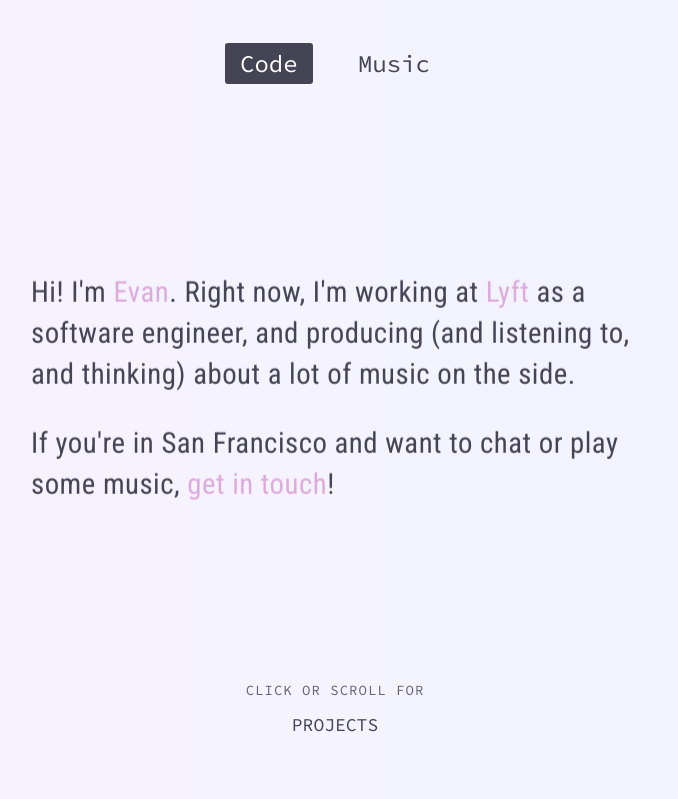
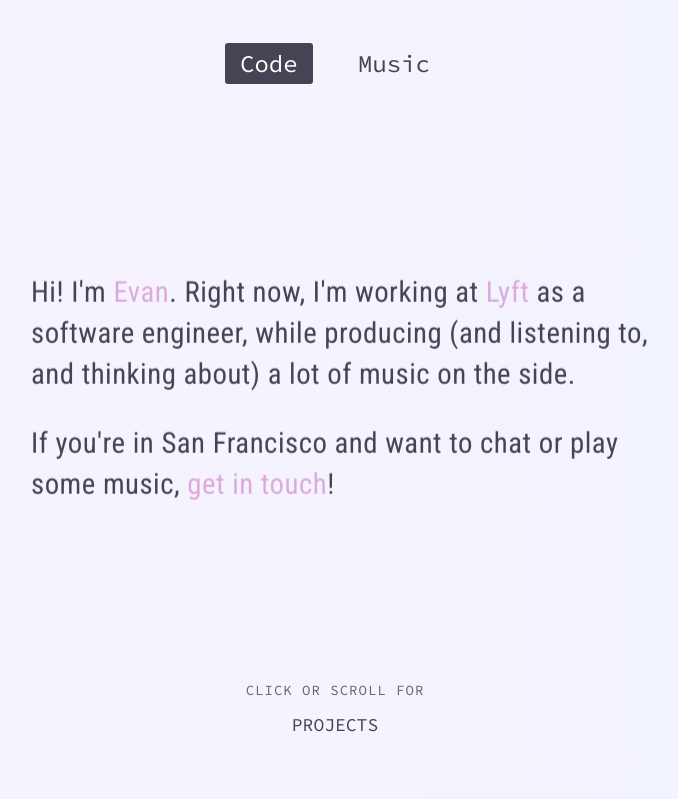
Before and after one commit to evantarrh/evantarrh.github.io, a web app: file index.html in a window 1280 px wide. Shown: the top 799 px of the page, without its empty margins (305-983 px from the left). Run offline with its HTML, style and script files only (its server is not run), Linux system fonts and the light colour scheme; some libraries are stand-ins or nearby versions.

Commit message:
better copy

```diff
--- a/index.html
+++ b/index.html
@@ -60,7 +60,7 @@
         <a class="music" href="https://soundcloud.com/evantarrh">Music</a>
       </div>
       <div class="statement">
-        <p>Hi! I&apos;m <a href="https://twitter.com/evantarrh">Evan</a>. Right now, I&apos;m working at <a href="https://lyft.com">Lyft</a> as a software engineer, and producing (and listening to, and thinking) about a lot of music on the side.</p>
+        <p>Hi! I&apos;m <a href="https://twitter.com/evantarrh">Evan</a>. Right now, I&apos;m working at <a href="https://lyft.com">Lyft</a> as a software engineer, while producing (and listening to, and thinking about) a lot of music on the side.</p>
 
         <p>If you&apos;re in San Francisco and want to chat or play some music, <a href="mailto:evantarrh@gmail.com">get in touch</a>!</p>
       </div>
--- a/src/templates/index.hbs
+++ b/src/templates/index.hbs
@@ -16,7 +16,7 @@
         <a class="music" href="https://soundcloud.com/evantarrh">Music</a>
       </div>
       <div class="statement">
-        <p>Hi! I&apos;m <a href="https://twitter.com/evantarrh">Evan</a>. Right now, I&apos;m working at <a href="https://lyft.com">Lyft</a> as a software engineer, and producing (and listening to, and thinking) about a lot of music on the side.</p>
+        <p>Hi! I&apos;m <a href="https://twitter.com/evantarrh">Evan</a>. Right now, I&apos;m working at <a href="https://lyft.com">Lyft</a> as a software engineer, while producing (and listening to, and thinking about) a lot of music on the side.</p>
 
         <p>If you&apos;re in San Francisco and want to chat or play some music, <a href="mailto:evantarrh@gmail.com">get in touch</a>!</p>
       </div>
```
